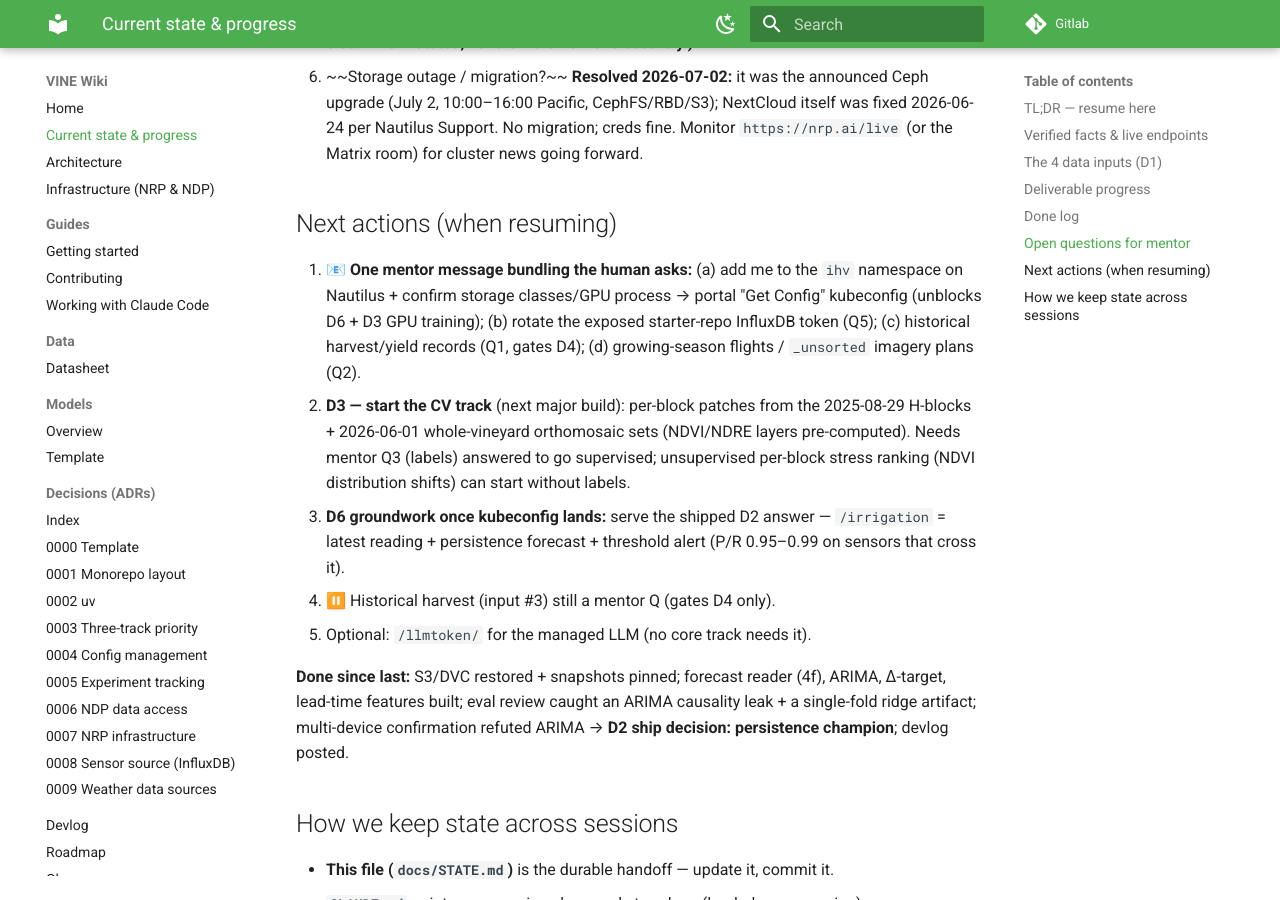
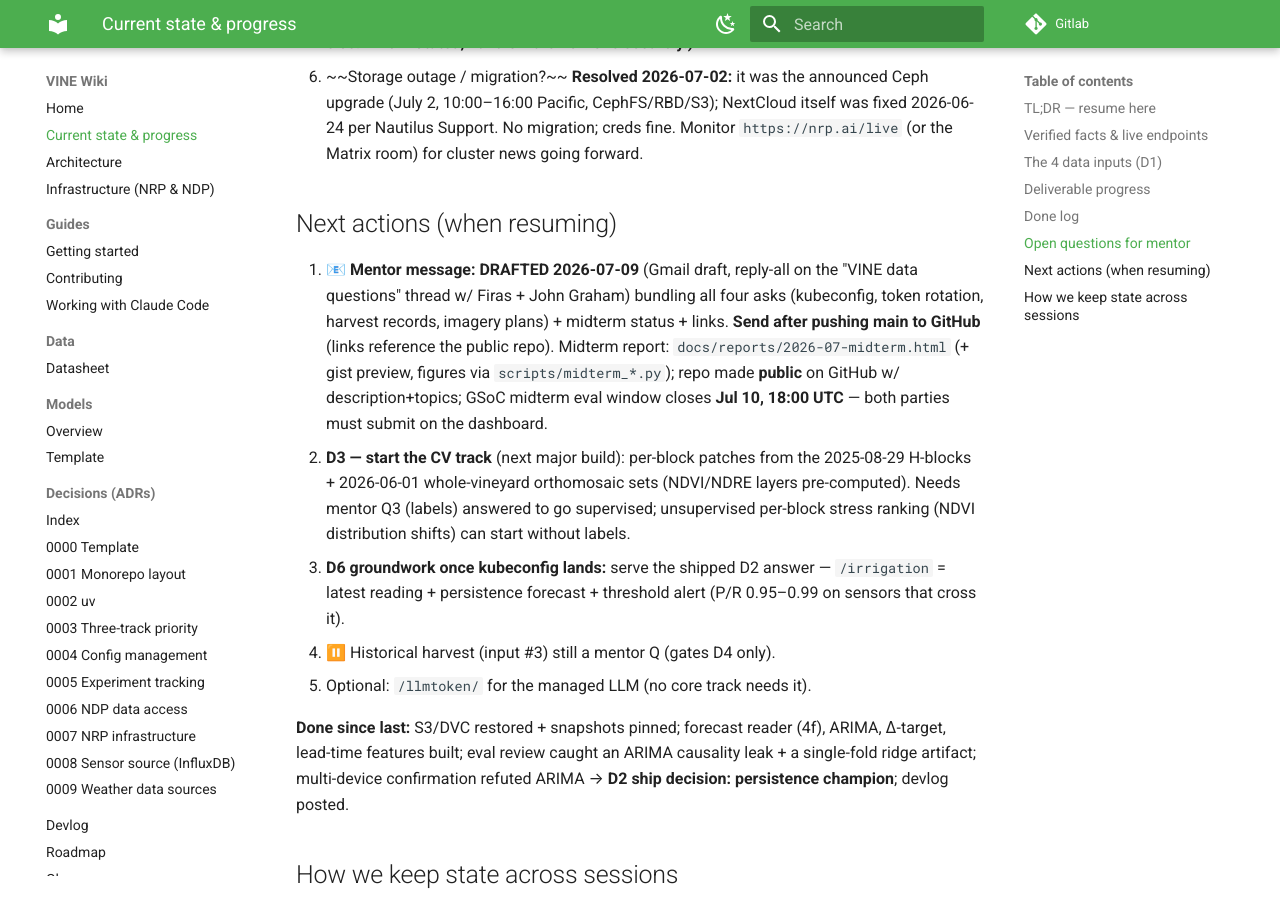
Before and after one commit to sohan-shingade/VINE, an MkDocs documentation site: the page built from docs/STATE.md, in a window 1280 px wide and 900 px high, scrolled down 8543 px. Built offline with MkDocs 1.6.1 and Material for MkDocs 9.7.7, drawn with Linux system fonts in a browser that asks for light colours.

Commit message:
docs: STATE.md — midterm report shipped, repo public, mentor draft ready
Co-Authored-By: Claude Fable 5 <noreply@anthropic.com>

```diff
--- a/docs/STATE.md
+++ b/docs/STATE.md
@@ -273,11 +273,14 @@ winter/dormant; the useful growing-season flights are Aug (pre-harvest) + Oct
 
 ## Next actions (when resuming)
 
-1. **📧 One mentor message bundling the human asks:** (a) add me to the `ihv`
-   namespace on Nautilus + confirm storage classes/GPU process → portal "Get
-   Config" kubeconfig (unblocks D6 + D3 GPU training); (b) rotate the exposed
-   starter-repo InfluxDB token (Q5); (c) historical harvest/yield records (Q1,
-   gates D4); (d) growing-season flights / `_unsorted` imagery plans (Q2).
+1. **📧 Mentor message: DRAFTED 2026-07-09** (Gmail draft, reply-all on the
+   "VINE data questions" thread w/ Firas + John Graham) bundling all four asks
+   (kubeconfig, token rotation, harvest records, imagery plans) + midterm
+   status + links. **Send after pushing main to GitHub** (links reference the
+   public repo). Midterm report: `docs/reports/2026-07-midterm.html` (+ gist
+   preview, figures via `scripts/midterm_*.py`); repo made **public** on
+   GitHub w/ description+topics; GSoC midterm eval window closes **Jul 10,
+   18:00 UTC** — both parties must submit on the dashboard.
 2. **D3 — start the CV track** (next major build): per-block patches from the
    2025-08-29 H-blocks + 2026-06-01 whole-vineyard orthomosaic sets (NDVI/NDRE
    layers pre-computed). Needs mentor Q3 (labels) answered to go supervised;
```
